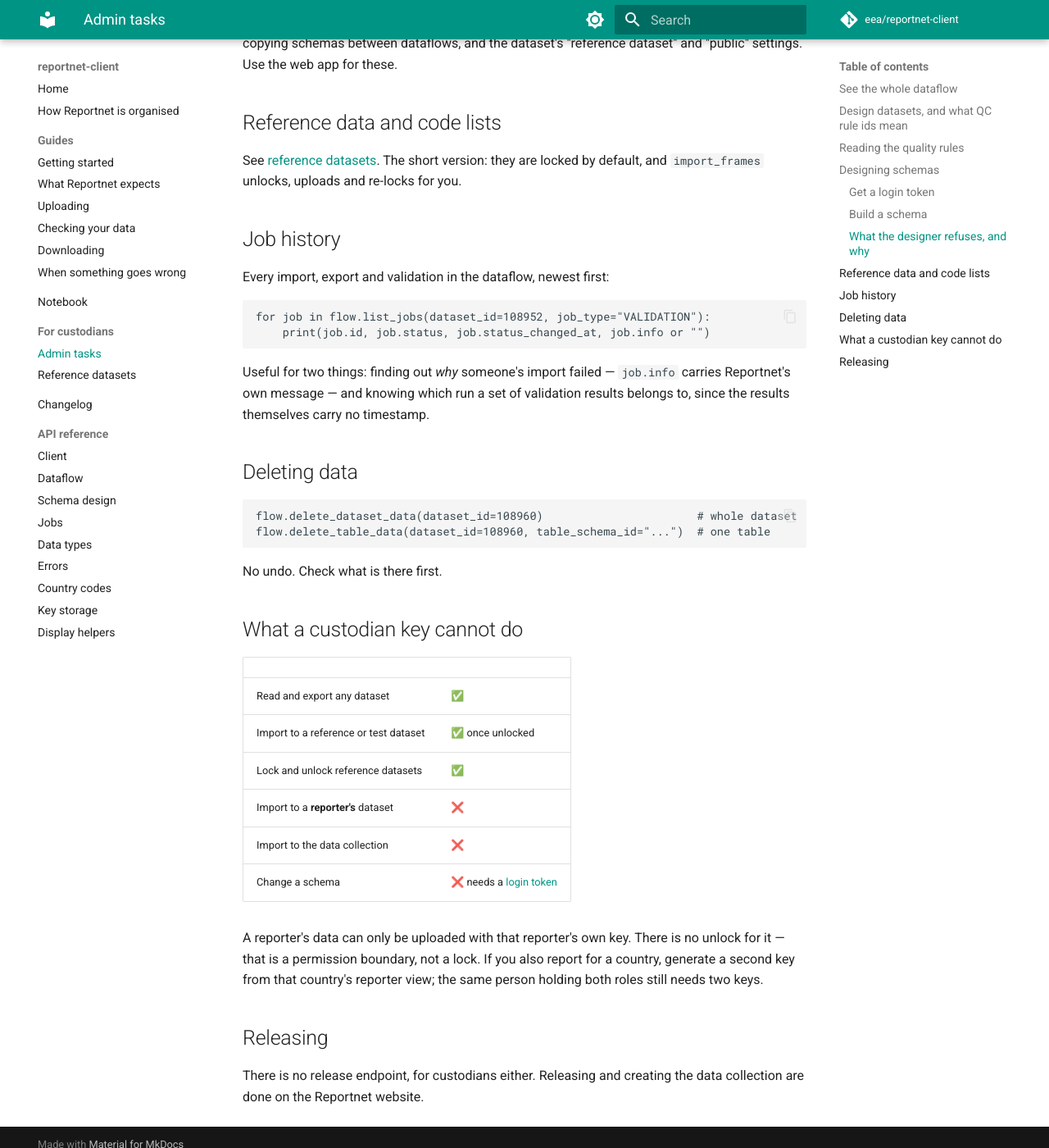
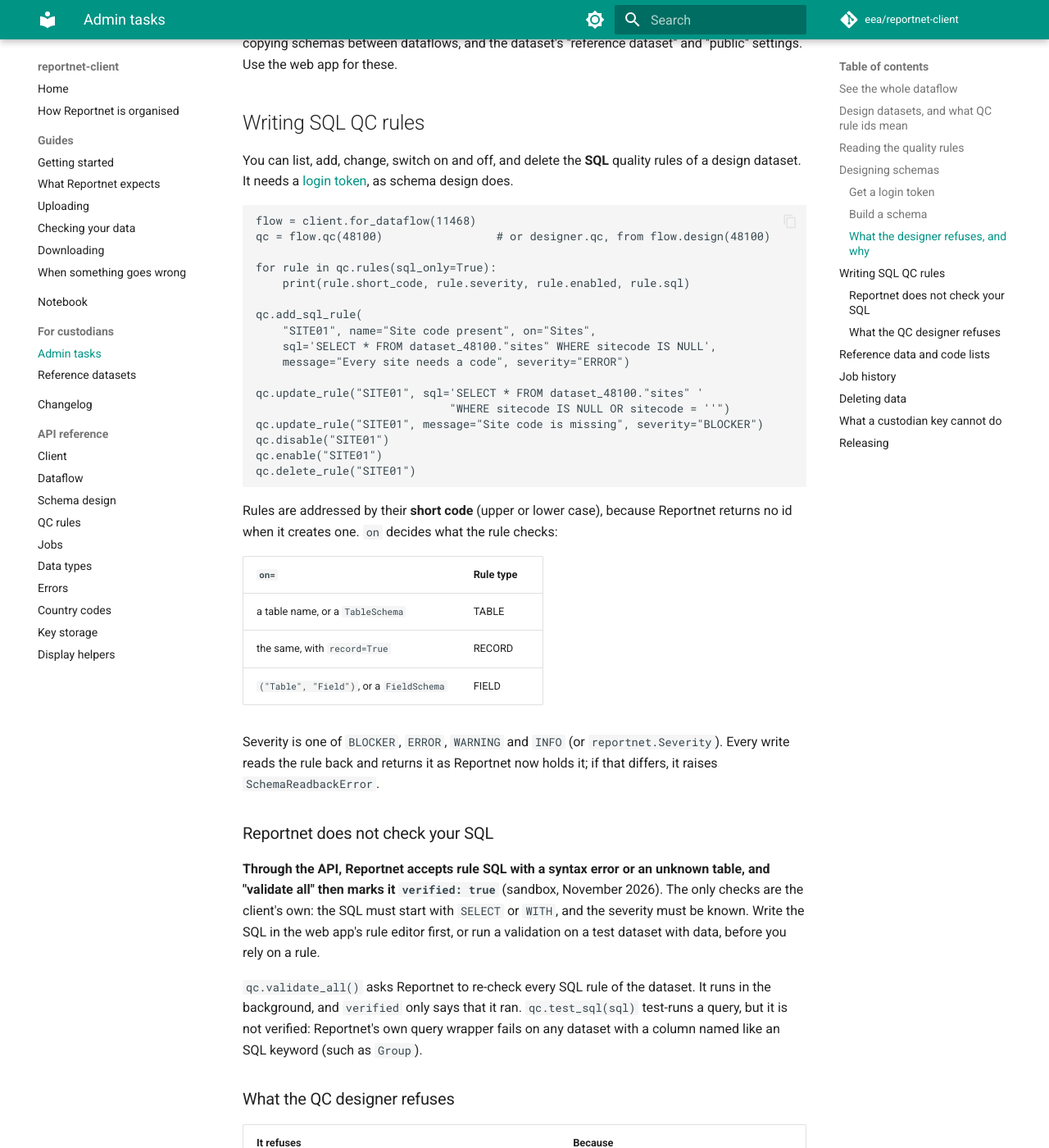
Before and after one commit to eea/reportnet-client, an MkDocs documentation site: the page built from docs/guides/custodians.md, in a window 1280 px wide and 1400 px high, scrolled down 3819 px. Shown: the whole window at 82% size. Built offline with MkDocs 1.6.1 and Material for MkDocs 9.7.7, drawn with Linux system fonts in a browser that asks for light colours; comment, search, counter and statistics services are not loaded; some of the changed text lies outside the part shown.

Commit message:
docs: custodian guide and API reference for SQL QC rules
The guide said rule writing was web-UI only. Adds a 'Writing SQL QC rules'
section, a QC rules API page, and LoginTokenError, QcRuleNotEditableError and
QcSqlError to the exceptions page.

````diff
--- a/docs/guides/custodians.md
+++ b/docs/guides/custodians.md
@@ -5,8 +5,9 @@
 what the library gives you for that work.
 
 Everything here needs a **custodian key** — one generated from the custodian view
-of the dataflow. Check with `flow.capabilities().role`. The one exception is
-[designing schemas](#designing-schemas), which needs your **login token**
+of the dataflow. Check with `flow.capabilities().role`. The exceptions are
+[designing schemas](#designing-schemas) and
+[writing SQL QC rules](#writing-sql-qc-rules), which need your **login token**
 instead of a key.
 
 ## See the whole dataflow
@@ -101,8 +102,8 @@
 private one, including a private test copy of a public dataflow, raises
 `DataflowNotPublicError`.
 
-Writing rules is still web-UI only. `createNewRule` and `updateRule` exist in
-Reportnet's source but are not reachable with an API key.
+To add, change or delete **SQL** rules from Python, see
+[Writing SQL QC rules](#writing-sql-qc-rules). It needs a login token too.
 
 ## Designing schemas
 
@@ -174,6 +175,76 @@
 table definition, copying schemas between dataflows, and the dataset's
 "reference dataset" and "public" settings. Use the web app for these.
 
+## Writing SQL QC rules
+
+You can list, add, change, switch on and off, and delete the **SQL** quality
+rules of a design dataset. It needs a [login token](#get-a-login-token), as
+schema design does.
+
+```python
+flow = client.for_dataflow(11468)
+qc = flow.qc(48100)                 # or designer.qc, from flow.design(48100)
+
+for rule in qc.rules(sql_only=True):
+    print(rule.short_code, rule.severity, rule.enabled, rule.sql)
+
+qc.add_sql_rule(
+    "SITE01", name="Site code present", on="Sites",
+    sql='SELECT * FROM dataset_48100."sites" WHERE sitecode IS NULL',
+    message="Every site needs a code", severity="ERROR")
+
+qc.update_rule("SITE01", sql='SELECT * FROM dataset_48100."sites" '
+                             "WHERE sitecode IS NULL OR sitecode = ''")
+qc.update_rule("SITE01", message="Site code is missing", severity="BLOCKER")
+qc.disable("SITE01")
+qc.enable("SITE01")
+qc.delete_rule("SITE01")
+```
+
+Rules are addressed by their **short code** (upper or lower case), because
+Reportnet returns no id when it creates one. `on` decides what the rule
+checks:
+
+| `on=` | Rule type |
+|---|---|
+| a table name, or a `TableSchema` | TABLE |
+| the same, with `record=True` | RECORD |
+| `("Table", "Field")`, or a `FieldSchema` | FIELD |
+
+Severity is one of `BLOCKER`, `ERROR`, `WARNING` and `INFO` (or
+`reportnet.Severity`). Every write reads the rule back and returns it as
+Reportnet now holds it; if that differs, it raises `SchemaReadbackError`.
+
+### Reportnet does not check your SQL
+
+**Through the API, Reportnet accepts rule SQL with a syntax error or an unknown
+table, and "validate all" then marks it `verified: true`** (sandbox, November
+2026). The only checks are the client's own: the SQL must start with `SELECT`
+or `WITH`, and the severity must be known. Write the SQL in the web app's rule
+editor first, or run a validation on a test dataset with data, before you rely
+on a rule.
+
+`qc.validate_all()` asks Reportnet to re-check every SQL rule of the dataset.
+It runs in the background, and `verified` only says that it ran.
+`qc.test_sql(sql)` test-runs a query, but it is not verified: Reportnet's own
+query wrapper fails on any dataset with a column named like an SQL keyword
+(such as `Group`).
+
+### What the QC designer refuses
+
+| It refuses | Because |
+|---|---|
+| A client made with an API key | the `/rules/` endpoints refuse API keys |
+| A dataset that is not a design dataset of this dataflow | rules belong to design datasets |
+| A short code already in use (any case) | rules are found by short code |
+| SQL that does not start with `SELECT` or `WITH` (`QcSqlError`) | Reportnet does not check it |
+| An unknown severity | the web app offers only these four |
+| Changing an automatic rule, or an expression or relation rule (`QcRuleNotEditableError`) | they use other endpoints and bodies; change them in the web app |
+
+Not yet possible from Python: changing a rule's short code, or moving it to
+another table or field (delete it and add it again), and rule history
+(`get_rule_history()` answered an empty list on the sandbox).
+
 ## Reference data and code lists
 
 See [reference datasets](reference-datasets.md). The short version: they are
@@ -211,6 +282,7 @@
 | Import to a **reporter's** dataset | ❌ |
 | Import to the data collection | ❌ |
 | Change a schema | ❌ needs a [login token](#get-a-login-token) |
+| Read or write QC rules | ❌ needs a [login token](#get-a-login-token) |
 
 A reporter's data can only be uploaded with that reporter's own key. There is no
 unlock for it — that is a permission boundary, not a lock. If you also report for
--- a/mkdocs.yml
+++ b/mkdocs.yml
@@ -58,6 +58,7 @@
     - Client: api/client.md
     - Dataflow: api/dataflow-client.md
     - Schema design: api/schema-design.md
+    - QC rules: api/qc-design.md
     - Jobs: api/jobs.md
     - Data types: api/models.md
     - Errors: api/exceptions.md
````
Also changed, not shown: docs/api/exceptions.md (+12 -3 lines), docs/api/models.md (+5 -0 lines), docs/api/qc-design.md (added, +43 -0 lines).
